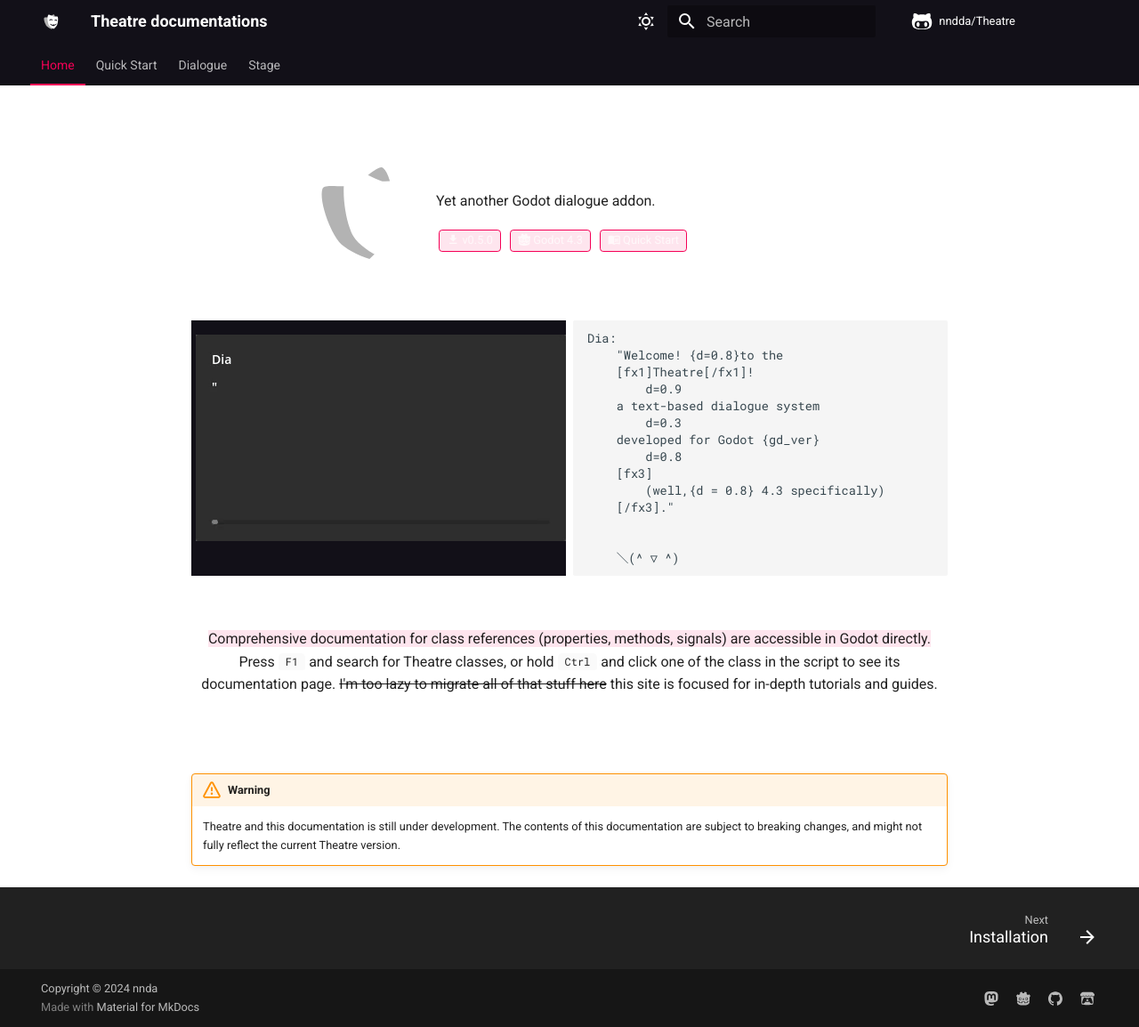
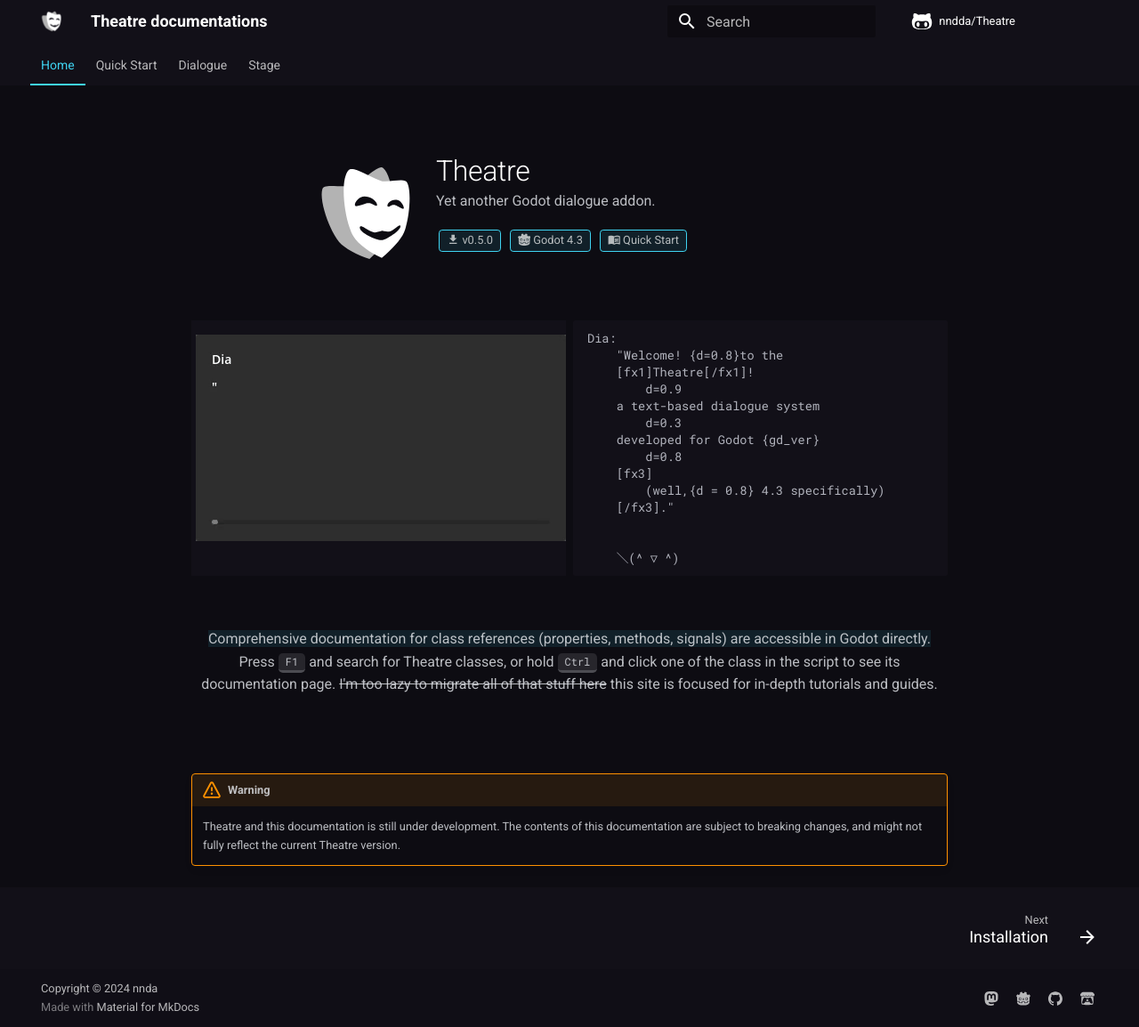
Before and after one commit to nndda/Theatre, an MkDocs documentation site: the page built from docs/index.md, in a window 1280 px wide and 1154 px high. Shown: the whole window at 89% size. Built offline with MkDocs 1.6.1 and Material for MkDocs 9.7.7, drawn with Linux system fonts in a browser that asks for light colours; comment, search, counter and statistics services are not loaded.

Commit message:
Update logo & disable light theme

```diff
--- a/mkdocs.yml
+++ b/mkdocs.yml
@@ -18,32 +18,33 @@
 
 theme:
   name: material
-  logo: assets/icons/Theatre.svg
-  favicon: assets/icons/Theatre.svg
+  logo: assets/icons/Theatre-icon.png
+  favicon: assets/icons/Theatre-icon.png
 
   palette:
     # Palette toggle for dark mode
-    - media: "(prefers-color-scheme: dark)"
-      scheme: slate
+    # - media: "(prefers-color-scheme: dark)"
+    - scheme: slate
       primary: black
-      accent: pink
-      toggle:
-        icon: material/weather-night
-        name: Dark mode
+      accent: blue
+      # toggle:
+      #   icon: material/weather-night
+      #   name: Dark mode
 
-    # Palette toggle for light mode
-    - media: "(prefers-color-scheme: light)"
-      scheme: light
-      primary: black
-      accent: pink
-      toggle:
-        icon: material/weather-sunny
-        name: Light mode
+    # # Palette toggle for light mode
+    # - media: "(prefers-color-scheme: light)"
+    #   scheme: light
+    #   primary: black
+    #   accent: pink
+    #   toggle:
+    #     icon: material/weather-sunny
+    #     name: Light mode
 
   icon:
     repo: fontawesome/brands/github-alt
     edit: material/pencil
     view: material/eye
+    annotation: material/arrow-right-circle
 
     admonition:
       note: octicons/tag-16
@@ -79,7 +80,6 @@
       anchor_linenums: true
       line_spans: __span
       pygments_lang_class: true
-      # auto_title: true
   - pymdownx.inlinehilite
   - pymdownx.snippets
   - pymdownx.superfences
@@ -99,7 +99,7 @@
     - icon: simple/github
       link: https://github.com/nndda/Theatre
     - icon: simple/itchdotio
-      link: https://nnda.itch.io/theatre
+      link: https://nnda.itch.io
 
 extra_css:
   - assets/stylesheets/extra.css
```
